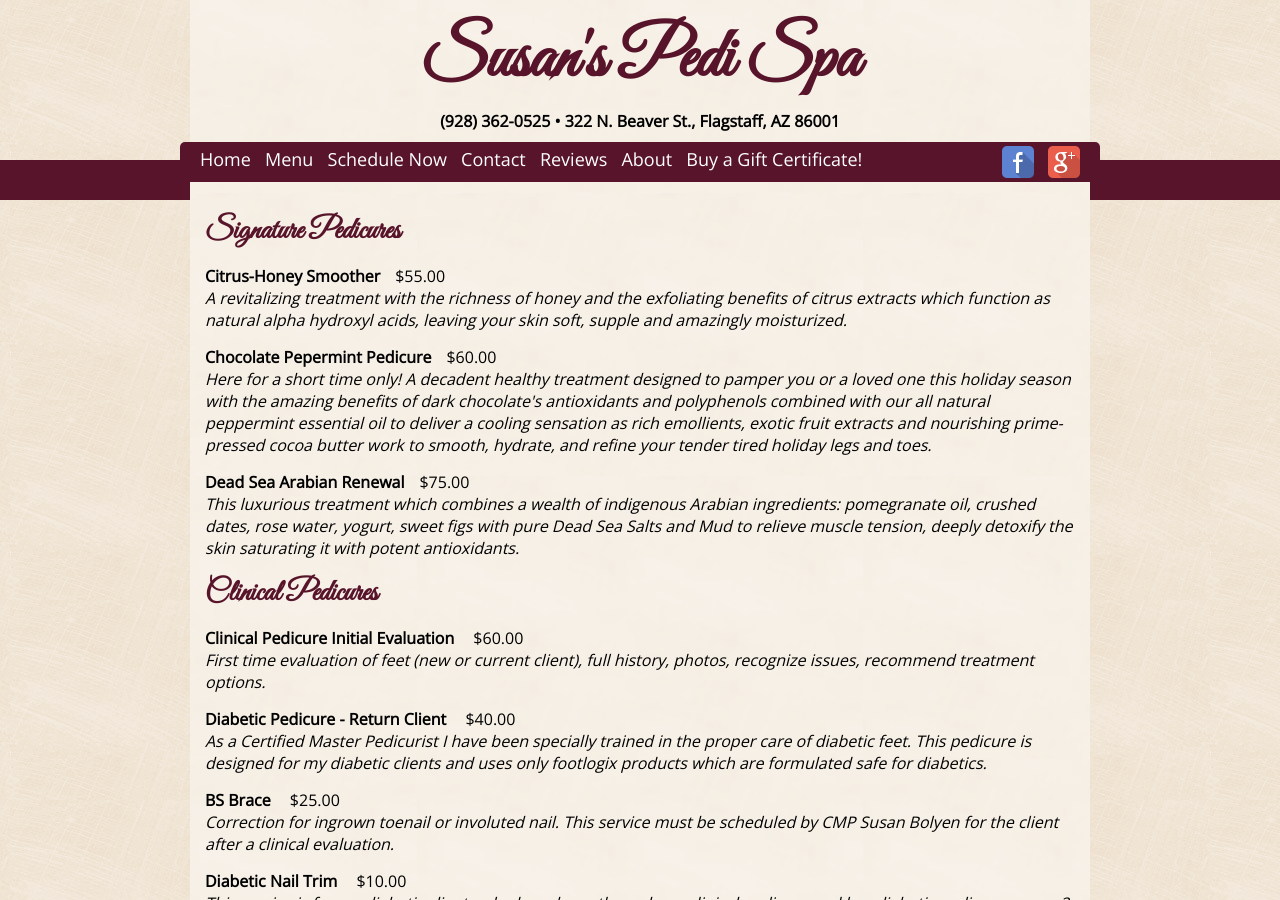
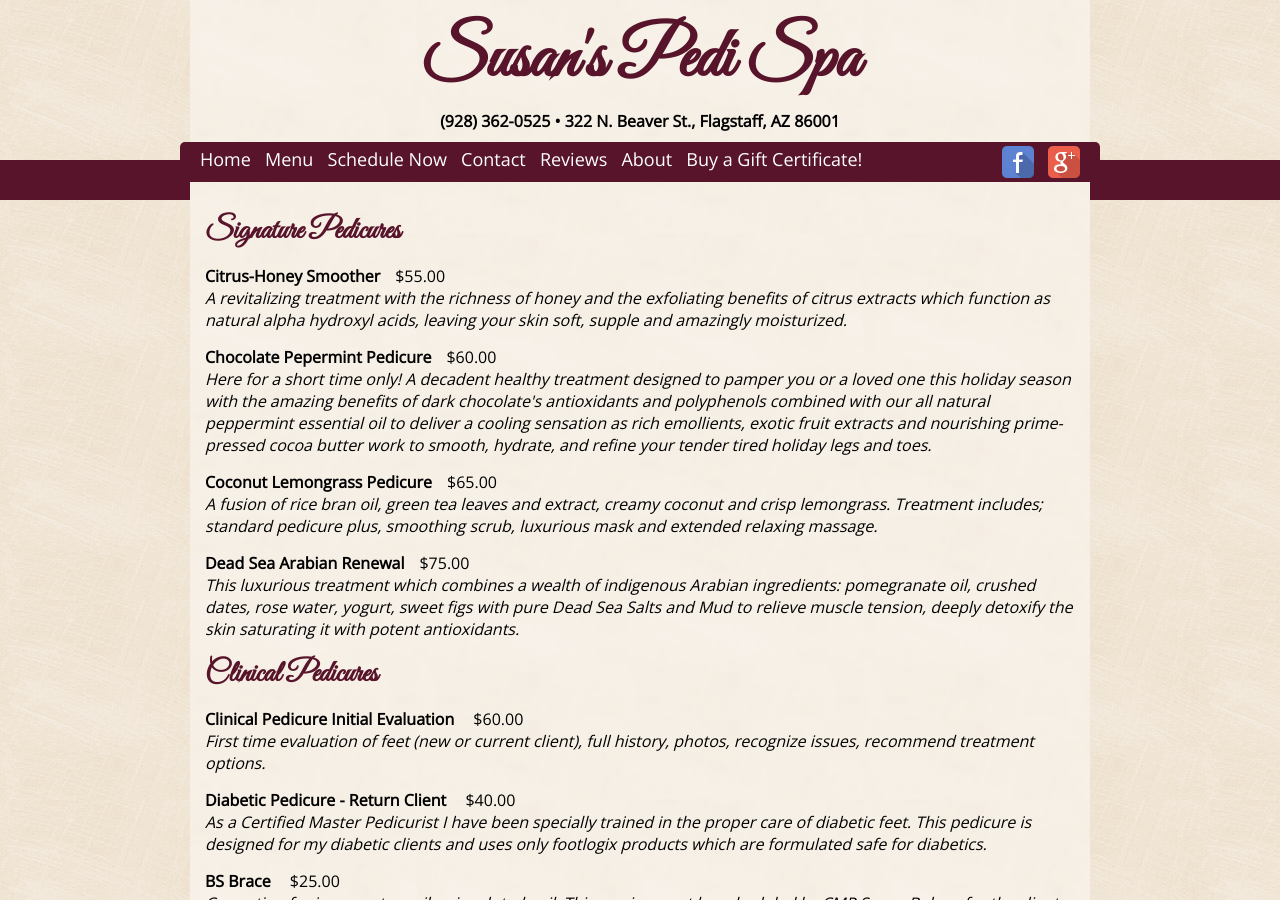
Before and after one commit to susanspedispa/susanspedispa.github.io, a Jekyll site: the page built from menu.html, in a window 1280 px wide and 900 px high. Built offline with Jekyll 4.4.1, drawn with Linux system fonts in a browser that asks for light colours.

Commit message:
Update menu.html

```diff
--- a/_includes/menu.html
+++ b/_includes/menu.html
@@ -8,6 +8,10 @@
 <div class="treatment">
 <span class="treatmentName">Chocolate Pepermint Pedicure</span><span class="treatmentPrice">$60.00 </span>
 <div class="treatmentDescription">Here for a short time only! A decadent healthy treatment designed to pamper you or a loved one this holiday season with the amazing benefits of dark chocolate's antioxidants and polyphenols combined with our all natural peppermint essential oil to deliver a cooling sensation as rich emollients, exotic fruit extracts and nourishing prime-pressed cocoa butter work to smooth, hydrate, and refine your tender tired holiday legs and toes.   </div>
+</div>
+<div class="treatment">
+<span class="treatmentName">Coconut Lemongrass Pedicure</span><span class="treatmentPrice">$65.00 </span>
+<div class="treatmentDescription">A fusion of rice bran oil, green tea leaves and extract, creamy coconut and crisp lemongrass. Treatment includes; standard pedicure plus, smoothing scrub, luxurious mask and extended relaxing massage.   </div>
 </div>
 <div class="treatment">
 <span class="treatmentName">Dead Sea Arabian Renewal</span><span class="treatmentPrice">$75.00</span>
```
